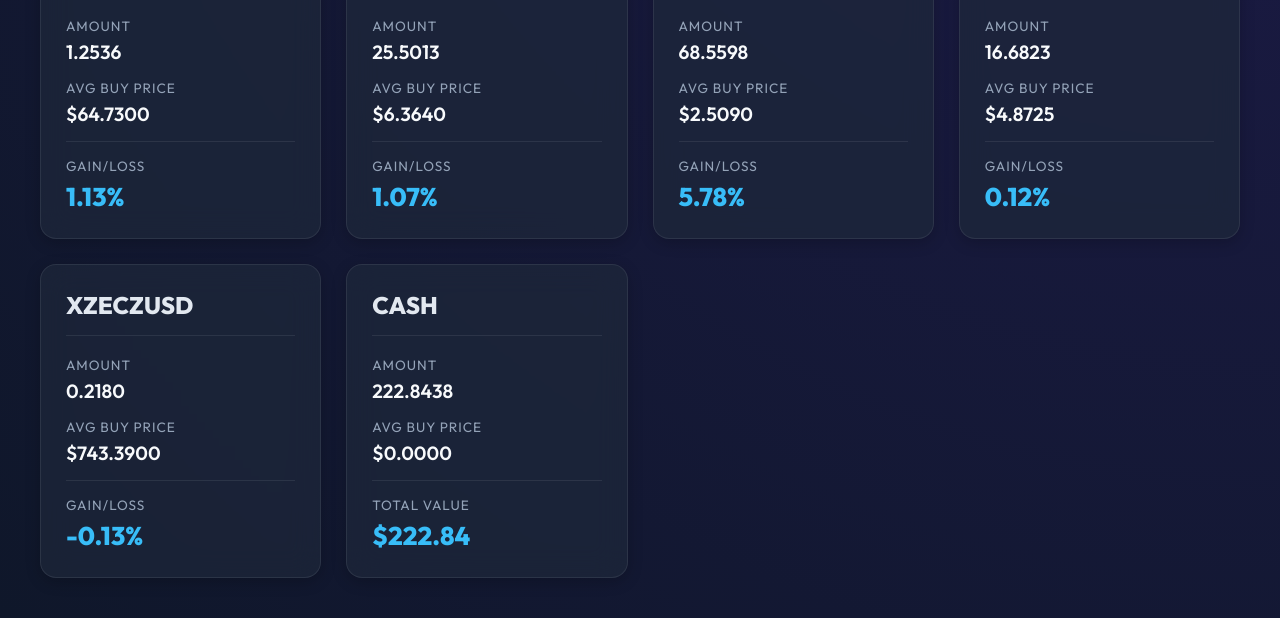
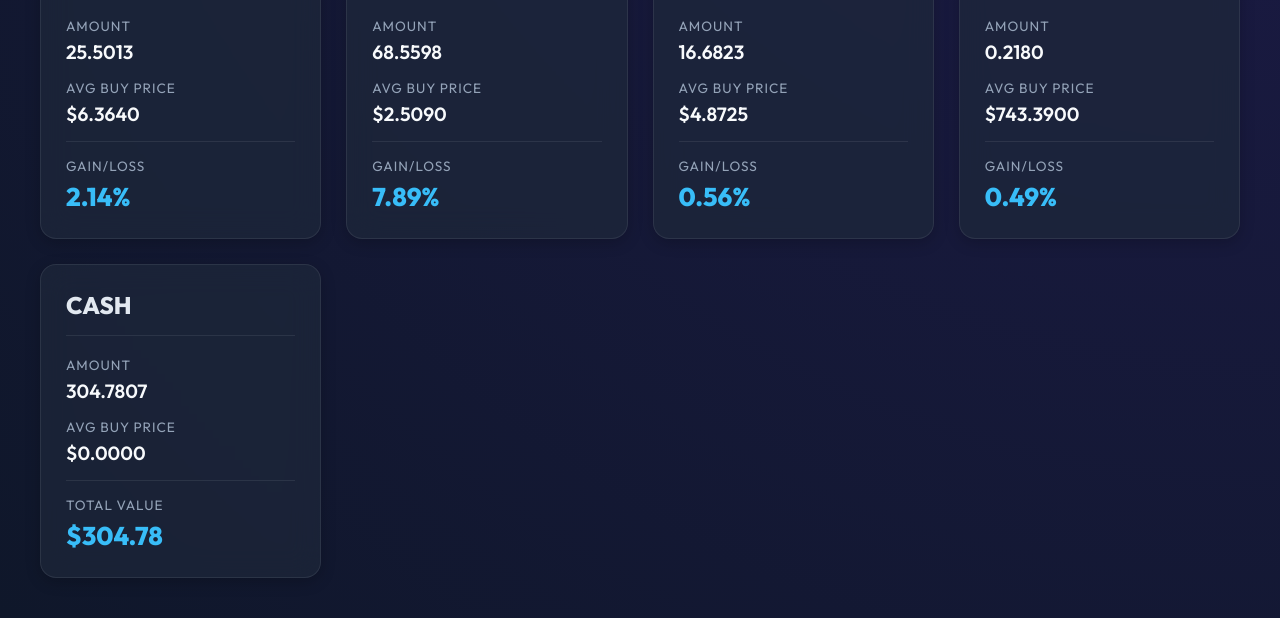
Before and after one commit to wskim2/trading-dashboard, a plain HTML site: page coin_kraken.html in a window 1280 px wide. Shown: the part 606-1224 px from the top of the page. Drawn offline with Linux system fonts and the light colour scheme.

Commit message:
Auto-update coin_kraken.html

```diff
--- a/coin_kraken.html
+++ b/coin_kraken.html
@@ -165,28 +165,13 @@
 
             <div class="balance-container">
                 <p class="label">Total Estimated Equity</p>
-                <div class="total-balance" style="font-size: 3rem; margin-bottom: 20px;">$894.15</div>
+                <div class="total-balance" style="font-size: 3rem; margin-bottom: 20px;">$900.76</div>
                 <p class="label">Total Estimated P/L</p>
-                <div class="total-balance">-30.69%</div>
+                <div class="total-balance">-30.17%</div>
                 <div class="update-time">Last updated: 20261127</div>
             </div>
 
             <div class="grid">
-
-            <div class="card">
-                <div class="card-header">
-                    <h2>HYPEUSD</h2>
-                </div>
-                <div class="card-body">
-                    <p class="label">Amount</p>
-                    <p class="value">1.2536</p>
-                    <p class="label">Avg Buy Price</p>
-                    <p class="value">$64.7300</p>
-                    <div class="divider"></div>
-                    <p class="label">Gain/Loss</p>
-                    <p class="value highlight">1.13%</p>
-                </div>
-            </div>
 
             <div class="card">
                 <div class="card-header">
@@ -199,7 +184,7 @@
                     <p class="value">$6.3640</p>
                     <div class="divider"></div>
                     <p class="label">Gain/Loss</p>
-                    <p class="value highlight">1.07%</p>
+                    <p class="value highlight">2.14%</p>
                 </div>
             </div>
 
@@ -214,7 +199,7 @@
                     <p class="value">$2.5090</p>
                     <div class="divider"></div>
                     <p class="label">Gain/Loss</p>
-                    <p class="value highlight">5.78%</p>
+                    <p class="value highlight">7.89%</p>
                 </div>
             </div>
 
@@ -229,7 +214,7 @@
                     <p class="value">$4.8725</p>
                     <div class="divider"></div>
                     <p class="label">Gain/Loss</p>
-                    <p class="value highlight">0.12%</p>
+                    <p class="value highlight">0.56%</p>
                 </div>
             </div>
 
@@ -244,7 +229,7 @@
                     <p class="value">$743.3900</p>
                     <div class="divider"></div>
                     <p class="label">Gain/Loss</p>
-                    <p class="value highlight">-0.13%</p>
+                    <p class="value highlight">0.49%</p>
                 </div>
             </div>
 
@@ -254,12 +239,12 @@
                 </div>
                 <div class="card-body">
                     <p class="label">Amount</p>
-                    <p class="value">222.8438</p>
+                    <p class="value">304.7807</p>
                     <p class="label">Avg Buy Price</p>
                     <p class="value">$0.0000</p>
                     <div class="divider"></div>
                     <p class="label">Total Value</p>
-                    <p class="value highlight">$222.84</p>
+                    <p class="value highlight">$304.78</p>
                 </div>
             </div>
 
```
